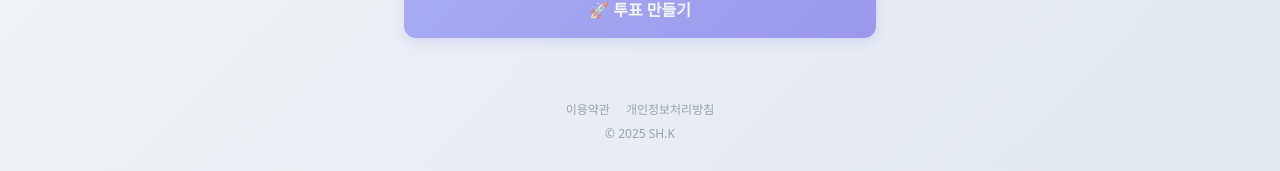
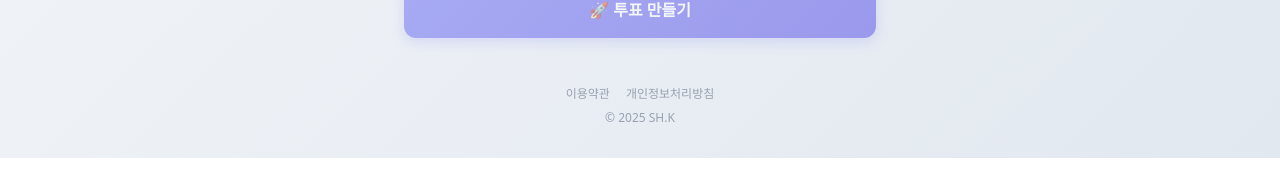
Before and after one commit to Moorisong/babmoa, a Next.js app in the folder packages/client/: page / in a window 1280 px wide. Shown: the part 994-1165 px from the top of the page. Built offline with nearby package versions, Linux system fonts and the light colour scheme; no server answers.

Commit message:
style: 푸터 상단 여백 축소

```diff
--- a/packages/client/src/components/Footer.tsx
+++ b/packages/client/src/components/Footer.tsx
@@ -2,7 +2,7 @@ import Link from 'next/link';
 
 export default function Footer() {
     return (
-        <footer className="py-8 text-center text-xs text-gray-400">
+        <footer className="pt-4 pb-8 text-center text-xs text-gray-400">
             <div className="flex justify-center gap-4 mb-2">
                 <Link href="/terms" className="hover:text-gray-600 transition-colors">
                     이용약관
```
